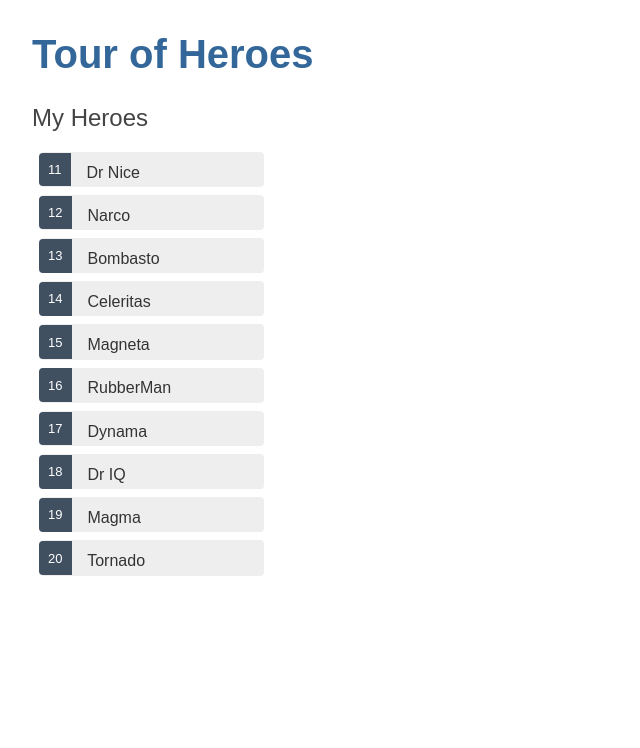
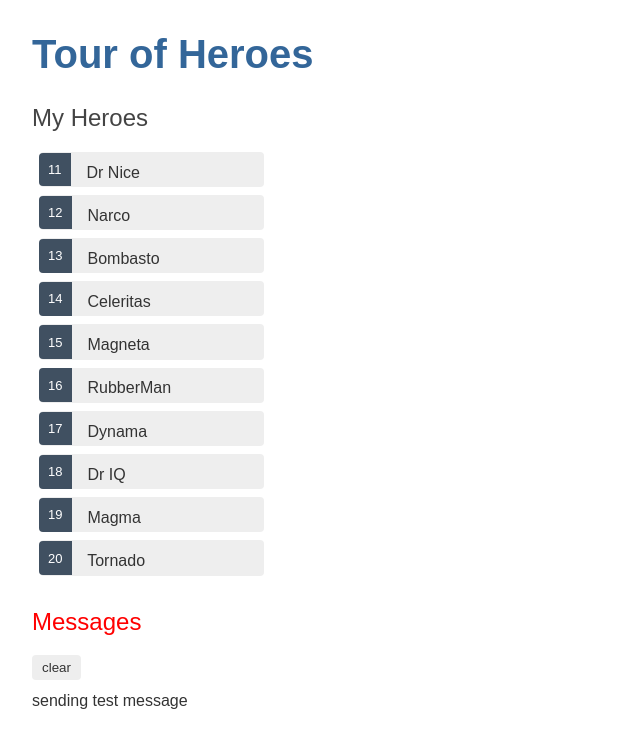
Before and after one commit to Fraser-Chapman/Tour-of-Heroes, an Angular app: page / in a window 1280 px wide. Shown: the top 748 px of the page, without its empty margins (0-640 px from the left). Built offline with nearby package versions, Linux system fonts and the light colour scheme.

Commit message:
add message service with test message

```diff
--- a/src/app/app.component.html
+++ b/src/app/app.component.html
@@ -1,2 +1,3 @@
 <h1>{{title}}</h1>
 <app-heroes></app-heroes>
+<app-messages></app-messages>
--- a/src/app/app.module.ts
+++ b/src/app/app.module.ts
@@ -5,12 +5,14 @@
 import { AppComponent } from './app.component';
 import { HeroesComponent } from './heroes/heroes.component';
 import { HeroDetailComponent } from './hero-detail/hero-detail.component';
+import { MessagesComponent } from './messages/messages.component';
 
 @NgModule({
   declarations: [
     AppComponent,
     HeroesComponent,
-    HeroDetailComponent
+    HeroDetailComponent,
+    MessagesComponent
   ],
   imports: [
     BrowserModule,
--- a/src/app/hero.service.ts
+++ b/src/app/hero.service.ts
@@ -2,6 +2,7 @@
 import { Hero } from './hero';
 import { HEROES } from './mock-heroes';
 import { Observable, of } from 'rxjs';
+import { MessageService } from './message.service';
 
 @Injectable({
   providedIn: 'root'
@@ -9,9 +10,10 @@
 
 export class HeroService {
 
-  constructor() { }
+  constructor(private messageService: MessageService) { }
 
   getHeroes(): Observable<Hero[]> {
+    this.messageService.add('sending test message');
     return of(HEROES);
   }
 
--- /dev/null
+++ b/src/app/message.service.ts
@@ -0,0 +1,20 @@
+import { Injectable } from '@angular/core';
+
+@Injectable({
+  providedIn: 'root'
+})
+
+export class MessageService {
+  messages: string[] = [];
+
+  add(message: string): void {
+    this.messages.push(message);
+  }
+
+  clear(): void {
+    this.messages = [];
+  }
+
+  constructor() { }
+
+}
--- /dev/null
+++ b/src/app/messages/messages.component.css
@@ -0,0 +1,34 @@
+h2 {
+    color: red;
+    font-family: Arial, Helvetica, sans-serif;
+    font-weight: lighter;
+  }
+  body {
+    margin: 2em;
+  }
+  body, input[text], button {
+    color: crimson;
+    font-family: Cambria, Georgia;
+  }
+
+  button.clear {
+    font-family: Arial;
+    background-color: #eee;
+    border: none;
+    padding: 5px 10px;
+    border-radius: 4px;
+    cursor: pointer;
+    cursor: hand;
+  }
+  button:hover {
+    background-color: #cfd8dc;
+  }
+  button:disabled {
+    background-color: #eee;
+    color: #aaa;
+    cursor: auto;
+  }
+  button.clear {
+    color: #333;
+    margin-bottom: 12px;
+  }
--- /dev/null
+++ b/src/app/messages/messages.component.html
@@ -0,0 +1,10 @@
+<div *ngIf="messageService.messages.length">
+
+  <h2>Messages</h2>
+  <button class="clear" (click)="messageService.clear()">clear</button>
+
+  <div *ngFor='let message of messageService.messages'>
+    {{message}}
+  </div>
+
+</div>
--- /dev/null
+++ b/src/app/messages/messages.component.ts
@@ -0,0 +1,16 @@
+import { Component, OnInit } from '@angular/core';
+import { MessageService } from '../message.service';
+
+@Component({
+  selector: 'app-messages',
+  templateUrl: './messages.component.html',
+  styleUrls: ['./messages.component.css']
+})
+export class MessagesComponent implements OnInit {
+
+  constructor(public messageService: MessageService) { }
+
+  ngOnInit() {
+  }
+
+}
```
Also changed, not shown: 2 other files (tests, documents, lock files or other folders).
